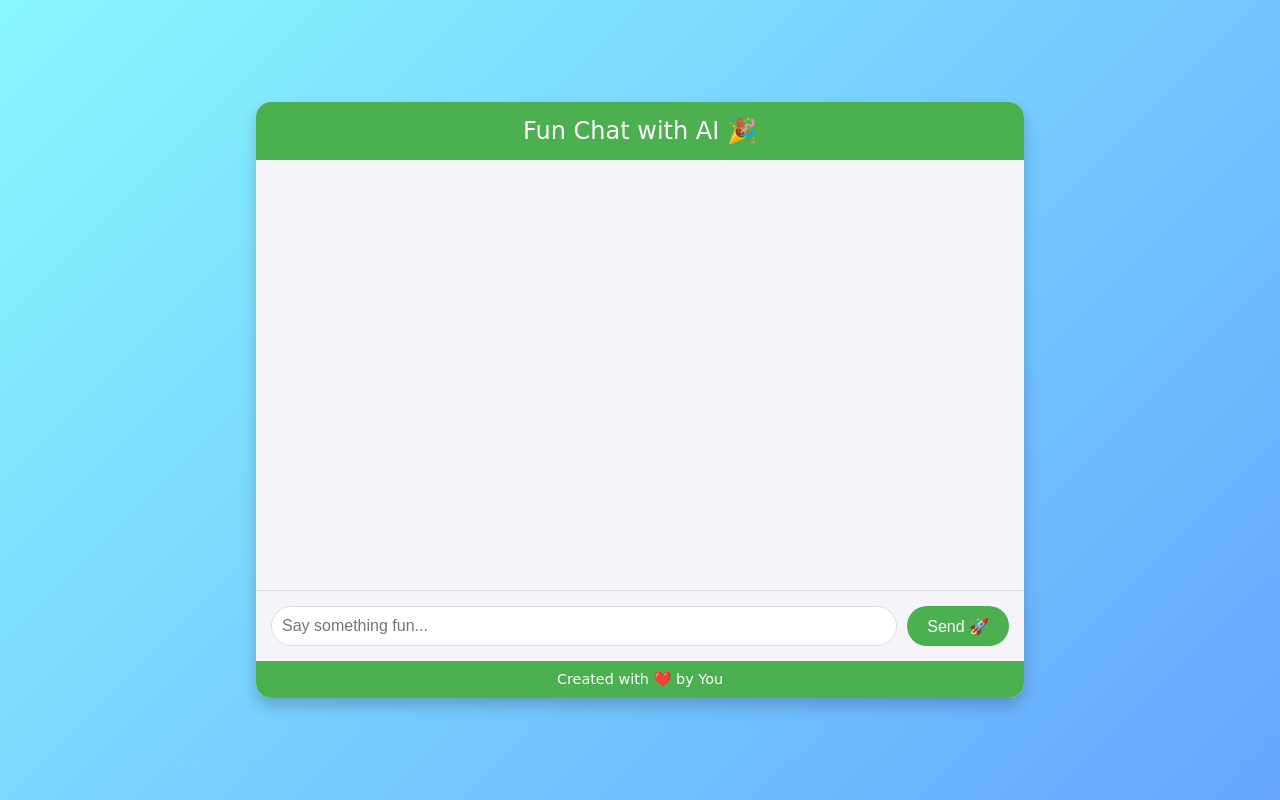
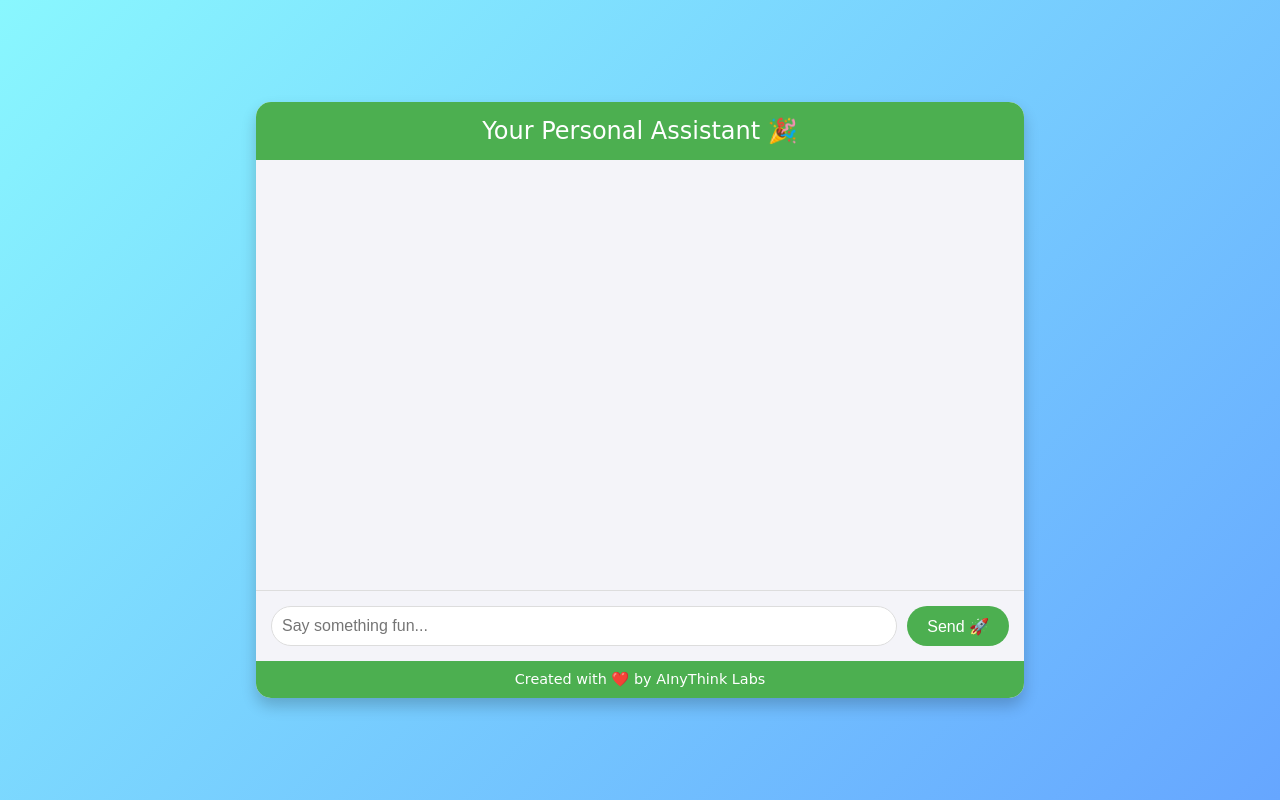
Before and after one commit to munish-02/myPersonalAssistant, a Flask app: page / in a window 1280 px wide. Run offline with Flask 3, Linux system fonts and the light colour scheme.

Commit message:
new name in html

```diff
--- a/templates/chat.html
+++ b/templates/chat.html
@@ -105,7 +105,7 @@
 <body>
     <div class="container">
         <div class="header">
-            Fun Chat with AI 🎉
+            Your Personal Assistant 🎉
         </div>
         <div class="chat-box">
             {% for message in chat_history %}
@@ -119,7 +119,7 @@
             <button type="submit">Send 🚀</button>
         </form>
         <div class="footer">
-            Created with ❤️ by You
+            Created with ❤️ by AInyThink Labs
         </div>
     </div>
     <script>
```
